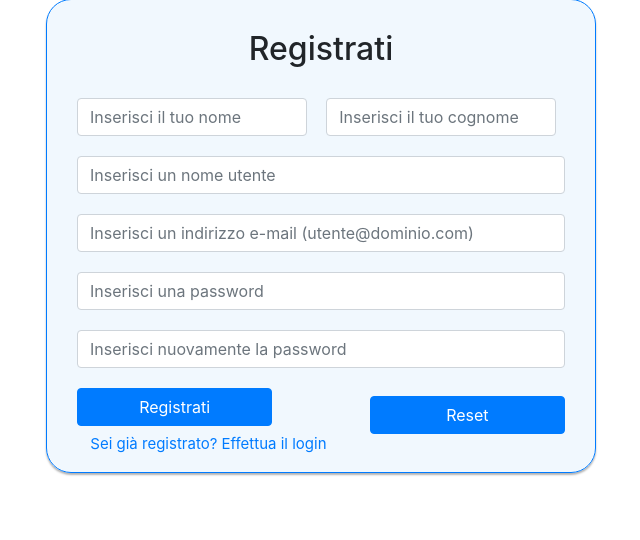
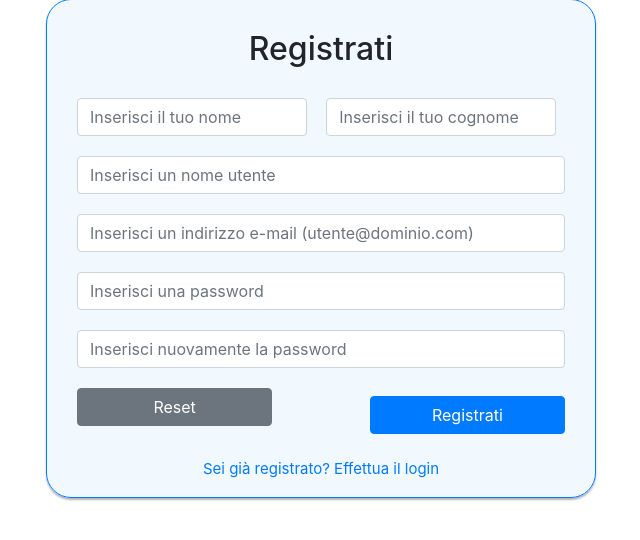
Before and after one commit to Tommaiberone/ParcoMinerva, a PHP site: page /register.html in a window 1280 px wide. Shown: the part 65-605 px from the top of the page, without its empty margins (319-959 px from the left). Run offline with PHP 8.4, Linux system fonts and the light colour scheme; some libraries are stand-ins or nearby versions.

Commit message:
Piccoli cambiamenti + Primo tentativo register.php

```diff
--- a/login-register/login-register.css
+++ b/login-register/login-register.css
@@ -32,13 +32,14 @@ form {
 
 #submit {
     position: relative;
-    float:left;
+    float: right;
     width: 40%;
+
 }
 
 #reset {
     position: relative;
-    float: right;
+    float:left;
     width: 40%;
 }
 
@@ -97,3 +98,7 @@ button {
 .biglietto {
     font-size: 19px;
 }
+
+#already_registered {
+    margin-top: 40px;
+}
--- a/login-register/register.html
+++ b/login-register/register.html
@@ -22,7 +22,7 @@
         <!-- Form di registrazione -->
         <div class="login-form border border-primary border-2">
 
-            <form name = "registrazione" method="POST" novalidate onSubmit="return validateForm();">
+            <form name = "registrazione" action="register.php" method="POST" novalidate onSubmit="return validateForm();">
 
                 <h2 class="text-center main-title">Registrati</h2>
 
@@ -51,13 +51,13 @@
                 </div>
 
                 <div class="form-group">
+                    <button id = "reset" type="reset" class="btn btn-secondary btn-block rounded rounded-2">Reset</button>
                     <button id = "submit" type="submit" class="btn btn-primary btn-block rounded rounded-2">Registrati</button>
-                    <button id = "reset" type="reset" class="btn btn-primary btn-block rounded rounded-2">Reset</button>
                 </div>
 
             </form>
 
-            <p class="text-center">
+            <p id="already_registered" class="text-center">
                 <a href="login.html">Sei già registrato? Effettua il login</a>
             </p>
         </div>
```
Also changed, not shown: index/index.html (+4 -4 lines), login-register/register.php (+26 -18 lines).
